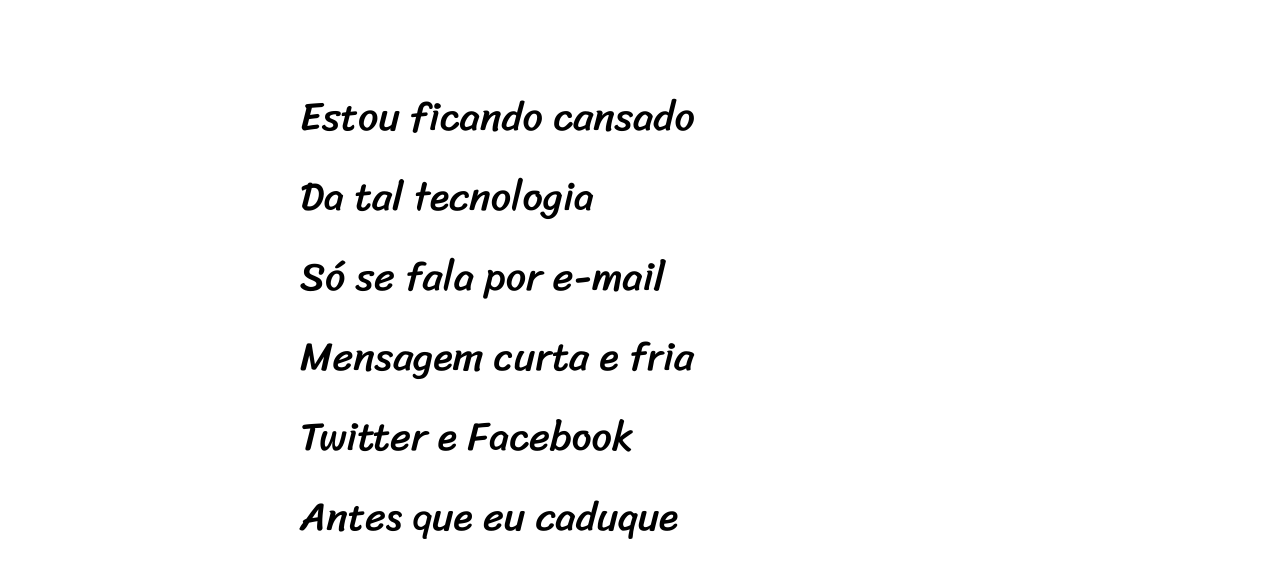
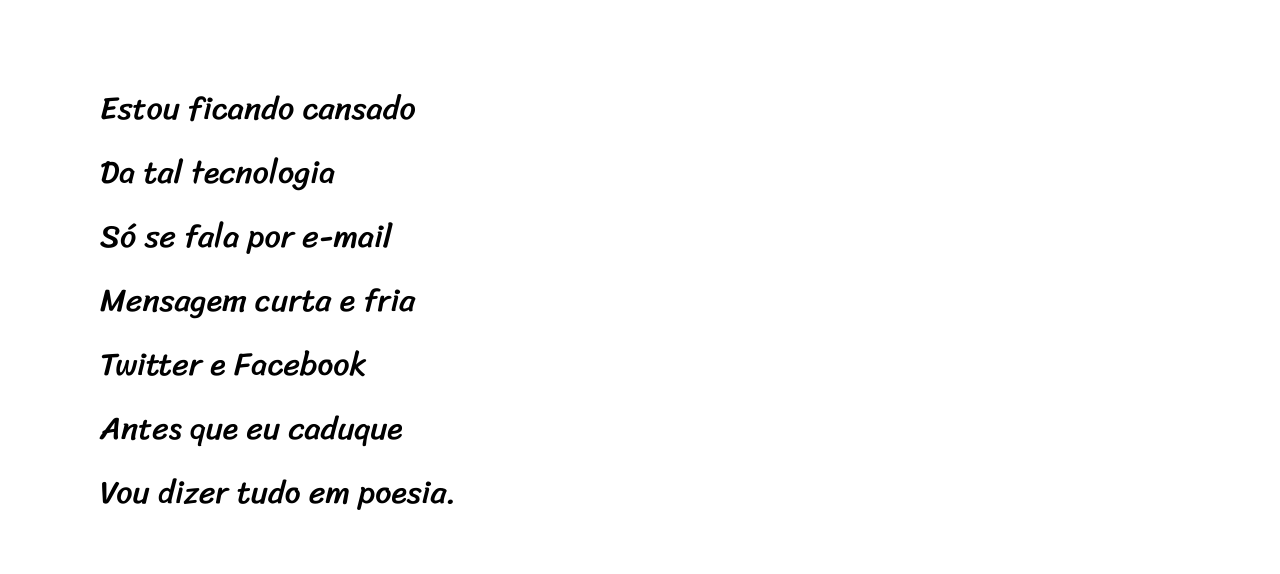
Before and after one commit to Ivan-lds/Cordel-Moderno, a plain HTML site: page index.html in a window 1280 px wide. Shown: the part 226-800 px from the top of the page. Drawn offline with Linux system fonts and the light colour scheme; files whose address does not match are found by name.

Commit message:
Update style.css

```diff
--- a/style.css
+++ b/style.css
@@ -53,9 +53,9 @@
     padding-top: 10vh;
     padding-bottom: 10vh;
     line-height: 2em; /*Espaçamento entre linhas.*/
-    padding-left: 300px;
+    padding-left: 100px;
     font-family: var(--font3);
-    font-size: 2.5em;
+    font-size: 2em;
 }
 
 section p{
```
